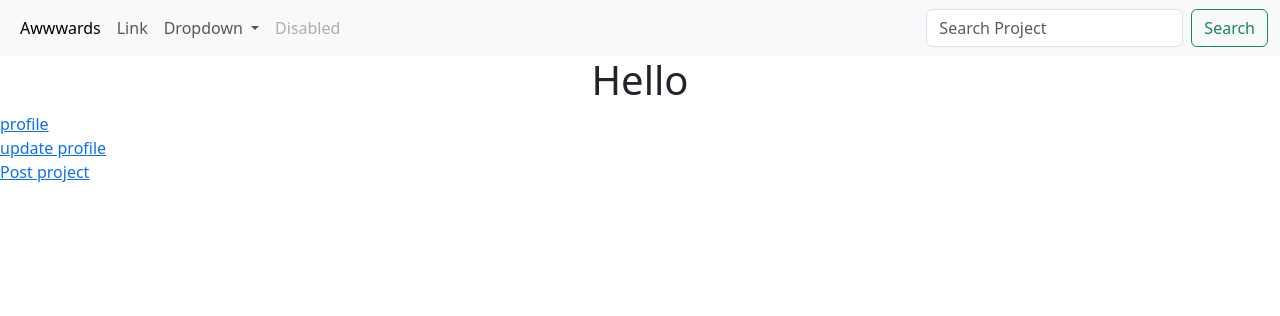
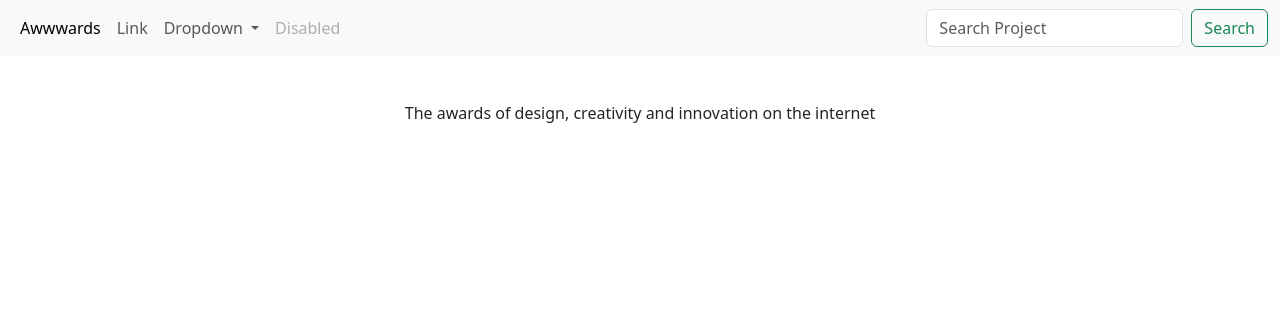
Before and after one commit to Ruweydha/Awwards, a Django app: template ratings/templates/home.html in a window 1280 px wide. Shown: the top 316 px of the page. Run offline with Django 3.2, Linux system fonts and the light colour scheme; the template is opened without the code that fills it, so the values that code supplies are empty; some libraries are stand-ins or nearby versions.

Commit message:
Did some styling

```diff
--- a/ratings/templates/home.html
+++ b/ratings/templates/home.html
@@ -1,17 +1,15 @@
 {% extends 'base.html' %}
 {% load bootstrap5 %}
 {% block content %}
-<h1 class="text-center">Hello {{current_user.username}}</h1>
-<a href="{%url 'profile' current_user.id%}">profile</a> <br>
-<a href="{%url 'updateProfile' %}"> update profile</a> <br>
-<a href="{%url 'postProject' %}">Post project</a>
-<div class="container-fluid">
+<h6 class="text-center mt-5">The awards of design, creativity and innovation on the internet </h6>
+
+<div class="container mt-4">
     <div class="row">
         {% for project in projects %}
-        <div class="col-md-4 cards">
-            <div class="card" style="width: 25rem; height: 392px; margin: auto;">
-                <img class="card-img-top" src="{{project.image.url}}" alt="Card image cap">
-                <div class="card-body">
+        <div class="col-md-4   col-sm-4 col-xl-4 col-lg-4">
+            <div class="card mx-auto m-1" style="width: 100%; ">
+                <img class="card-img-top img-fluid" src="{{project.image.url}}" alt="Card image cap">
+                <div class="card-body" style="height: 190px;">
                   <h5 class="card-title">{{project.title}}</h5>
                   <p class="card-text">{{project.description}}</p>
                   <a href="{{project.project_url}}" target="_blank" class="btn btn-primary">View Project</a>
@@ -19,7 +17,6 @@
                     Rate
                   </button>
                 </div>
-
               </div>
         </div>
 
```
